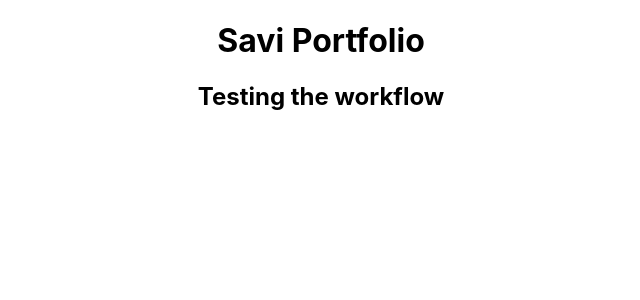
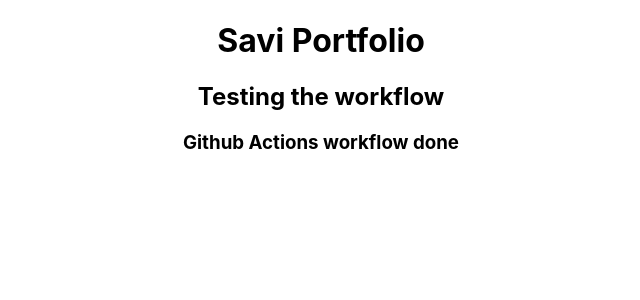
Before and after one commit to funambulus/funambulus.github.io, a React (Create React App) app: page / in a window 1280 px wide. Shown: the top 300 px of the page, without its empty margins (319-959 px from the left). Built offline with nearby package versions, Linux system fonts and the light colour scheme.

Commit message:
Testing workflow

```diff
--- a/src/App.js
+++ b/src/App.js
@@ -1,4 +1,3 @@
-import logo from './logo.svg';
 import './App.css';
 
 function App() {
@@ -6,6 +5,7 @@ function App() {
     <div className="App">
       <h1>Savi Portfolio</h1>
       <h2>Testing the workflow</h2>
+      <h3>Github Actions workflow done</h3>
     </div>
   );
 }
```
